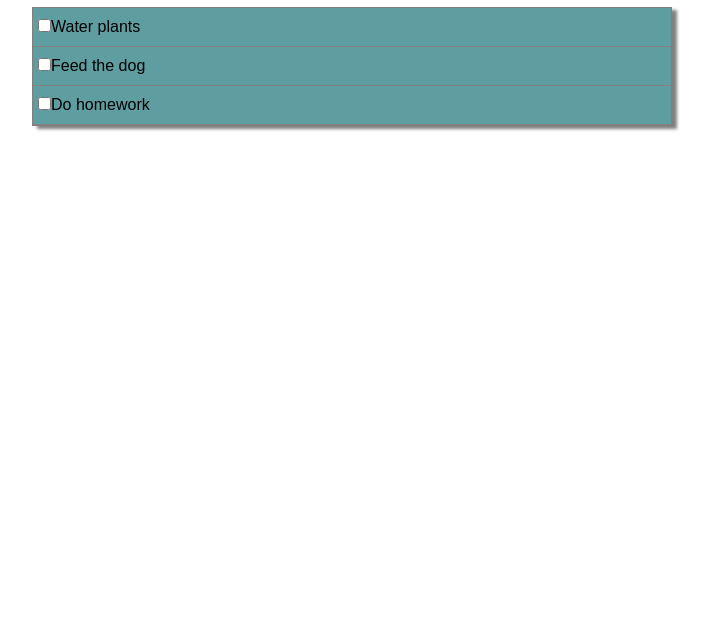
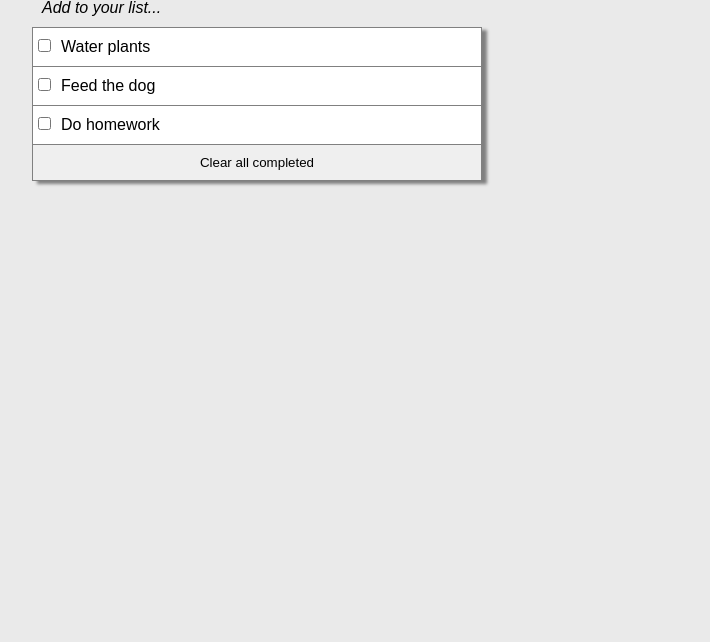
Before and after one commit to Anjacodes/ToDo_List, a website built with webpack: page src/index.html in a window 1280 px wide. Shown: the part 158-800 px from the top of the page, without its empty margins (118-828 px from the left). Built offline with nearby package versions, Linux system fonts and the light colour scheme.

Commit message:
Finish Styling

```diff
--- a/src/index.html
+++ b/src/index.html
@@ -9,7 +9,7 @@
 <body>
 <main>
     <h1>Today's To Do</h1>
-    <p>Add to your list...</p>
+    <p class="listEl subheading">Add to your list...</p>
     <ul id="taskContainer"></ul>
 </main>
 </body>
--- a/src/index.js
+++ b/src/index.js
@@ -16,6 +16,11 @@ const createLi = () => {
         li.appendChild(label);
         taskContainer.appendChild(li);
     });
+    const clearBtn = document.createElement('button');
+    clearBtn.setAttribute('type', 'button');
+    clearBtn.classList.add('clearBtn');
+    clearBtn.textContent = 'Clear all completed'
+    taskContainer.appendChild(clearBtn);
 }
 
 window.addEventListener('load', createLi);
--- a/src/style.css
+++ b/src/style.css
@@ -8,20 +8,38 @@ main {
 }
 
 body {
-    font-family: Arial, Helvetica, sans-serif;
+  font-family: Arial, Helvetica, sans-serif;
+  background-color: #eaeaea;
 }
 
 ul {
   list-style-type: none;
-  background: cadetblue;
   border: 1px solid grey;
+  background-color: white;
   box-shadow: 5px 3px 3px grey;
   padding-left: 0;
-  margin-top: 10px;
-  width: 50vw;
+  width: 450px;
+}
+
+label {
+  margin-left: 10px;
 }
 
 .listEl {
   border-bottom: 1px solid grey;
   padding: 10px 5px;
 }
+
+.subheading {
+  margin-top: 10px;
+  border: none;
+  width: 450px;
+  font-style: italic;
+  padding-left: 10px;
+}
+
+.clearBtn {
+  width: 100%;
+  border: none;
+  padding: 10px 5px;
+}
```
